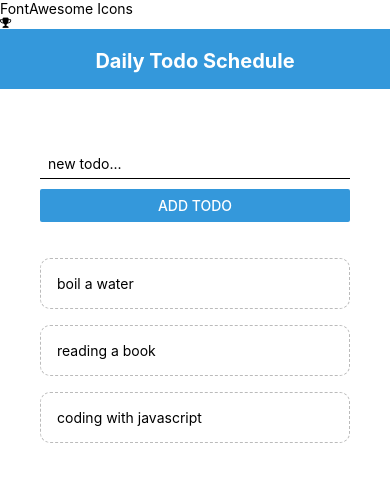
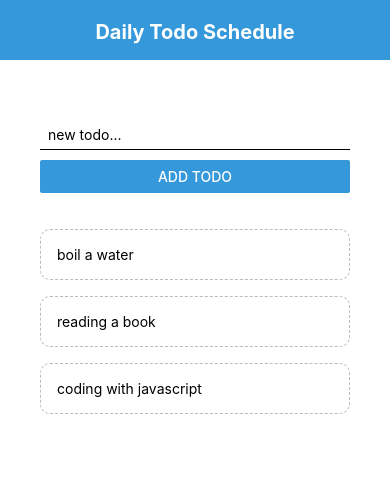
Before and after one commit to Naandalist/todo-app, a React Native app: screen / in a window 390 px wide. Shown: the top 482 px of the page. Built offline with nearby package versions, Linux system fonts and the light colour scheme.

Commit message:
add note

```diff
--- a/src/screens/Dashboard.js
+++ b/src/screens/Dashboard.js
@@ -1,8 +1,4 @@
 import React, {useState} from 'react';
-import Ionicons from 'react-native-vector-icons/Ionicons';
-import FontAwesome from 'react-native-vector-icons/FontAwesome';
-import Entypo from 'react-native-vector-icons/Entypo';
-import Icon from 'react-native-vector-icons/FontAwesome';
 import {
   StyleSheet,
   View,
@@ -10,12 +6,10 @@ import {
   Alert,
   TouchableWithoutFeedback,
   Keyboard,
-  Text,
 } from 'react-native';
 import Header from '../components/Header';
 import TodoItem from '../components/TodoItem';
 import AddTodo from '../components/AddTodo';
-// import Sandbox from '../components/Sandbox';
 
 const Dashboard = () => {
   const [todos, setTodos] = useState([
@@ -45,10 +39,6 @@ const Dashboard = () => {
   return (
     <TouchableWithoutFeedback onPress={() => Keyboard.dismiss()}>
       <View style={styles.container}>
-        <View>
-          <Text>FontAwesome Icons</Text>
-          <FontAwesome name="trophy" />
-        </View>
         <Header />
         <View style={styles.content}>
           <AddTodo submitHandler={submitHandler} />
@@ -88,4 +78,10 @@ export default Dashboard;
  * If you want to see list of available icons from fontawesome,
  * you can look in this directory:
  * \node_modules\react-native-vector-icons\glyphmaps\FontAwesome.json
+ *
+ * you can import, just like below:
+ * import Ionicons from 'react-native-vector-icons/Ionicons';
+ * import FontAwesome from 'react-native-vector-icons/FontAwesome';
+ * import Entypo from 'react-native-vector-icons/Entypo';
+ * import Icon from 'react-native-vector-icons/FontAwesome';
  */
```
